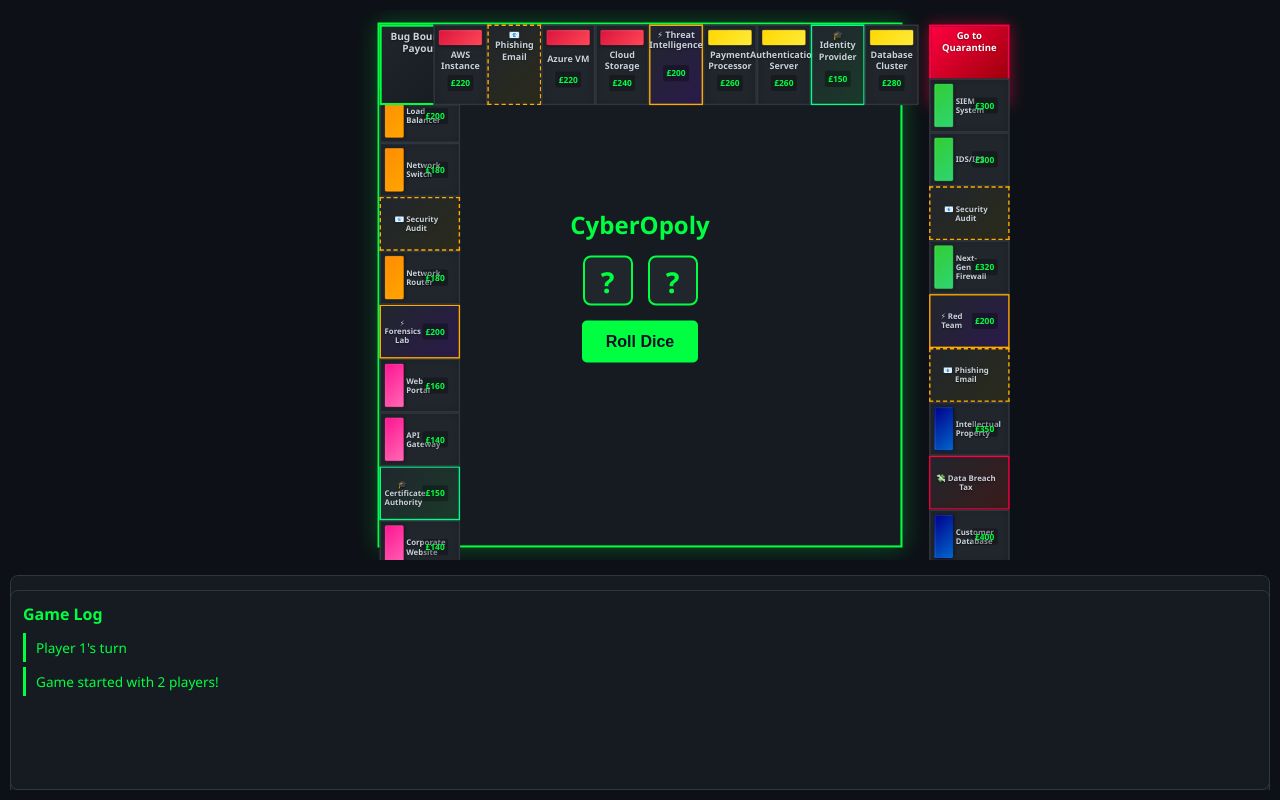
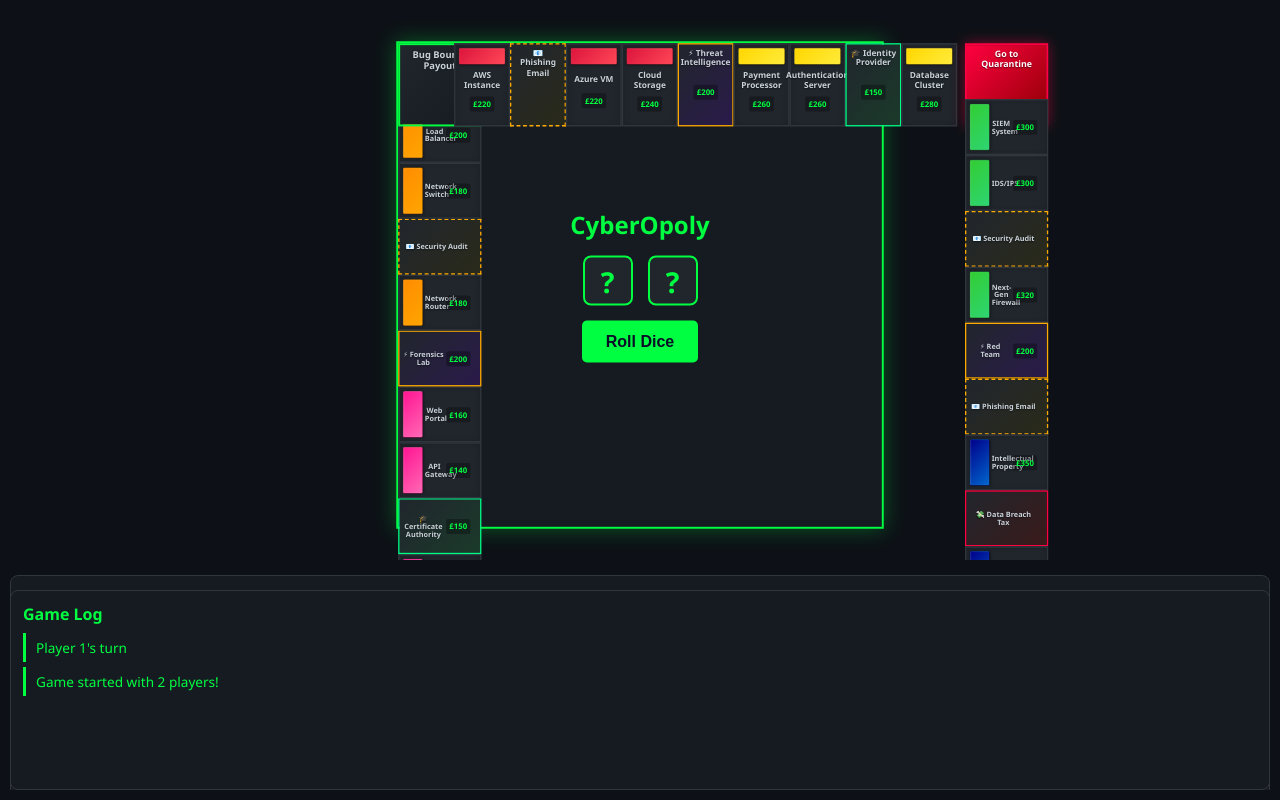
Before and after one commit to mosaic-design-system/cyberopoly, a plain HTML site: page index.html in a window 1280 px wide. Both pictures are taken after a click on the button "Start Game". Drawn offline with Linux system fonts and the light colour scheme; no server answers.

Commit message:
feat: increase board size

```diff
--- a/css/styles.css
+++ b/css/styles.css
@@ -343,8 +343,8 @@
 
 /* Board */
 #board {
-    width: 900px;
-    height: 900px;
+    width: 1000px;
+    height: 1000px;
     margin: 0 auto;
     position: relative;
     background: var(--bg-medium);
@@ -355,21 +355,21 @@
 }
 
 /* Scale board to fit viewport */
-@media (max-height: 950px) {
+@media (max-height: 1050px) {
     #board {
-        transform: scale(0.8);
+        transform: scale(0.85);
+    }
+}
+
+@media (max-height: 900px) {
+    #board {
+        transform: scale(0.75);
     }
 }
 
 @media (max-height: 800px) {
     #board {
-        transform: scale(0.7);
-    }
-}
-
-@media (max-height: 700px) {
-    #board {
-        transform: scale(0.6);
+        transform: scale(0.65);
     }
 }
 
@@ -509,7 +509,7 @@
 
 .space-color-bar {
     width: 100%;
-    height: 23px;
+    height: 26px;
     border-radius: 3px;
     box-shadow: 0 2px 4px rgba(0, 0, 0, 0.3), inset 0 1px 2px rgba(255, 255, 255, 0.2);
     border: 1px solid rgba(0, 0, 0, 0.4);
@@ -532,14 +532,14 @@
 
 /* Bottom and Top row spaces */
 .space.bottom, .space.top {
-    width: 77px;
-    height: 115px;
+    width: 86px;
+    height: 128px;
 }
 
 /* Left and Right column spaces */
 .space.left, .space.right {
-    width: 115px;
-    height: 77px;
+    width: 128px;
+    height: 86px;
     flex-direction: row;
     justify-content: flex-start;
     gap: 3px;
@@ -547,7 +547,7 @@
 
 .space.left .space-color-bar,
 .space.right .space-color-bar {
-    width: 28px;
+    width: 31px;
     height: 100%;
     flex-shrink: 0;
     box-shadow: 2px 0 4px rgba(0, 0, 0, 0.3), inset 1px 0 2px rgba(255, 255, 255, 0.2);
@@ -555,8 +555,8 @@
 
 /* Corner spaces */
 .space.corner {
-    width: 115px;
-    height: 115px;
+    width: 128px;
+    height: 128px;
 }
 
 /* Property Group Colors */
--- a/js/ui.js
+++ b/js/ui.js
@@ -233,9 +233,9 @@
 
         // Calculate positions for each space
         const spaces = GameData.spaces;
-        const boardSize = 900; // pixels
-        const cornerSize = 115;
-        const sideSize = 77;
+        const boardSize = 1000; // pixels
+        const cornerSize = 128;
+        const sideSize = 86;
         const sideSpaces = 9; // Spaces per side (excluding corners)
 
         spaces.forEach((space, index) => {
```
